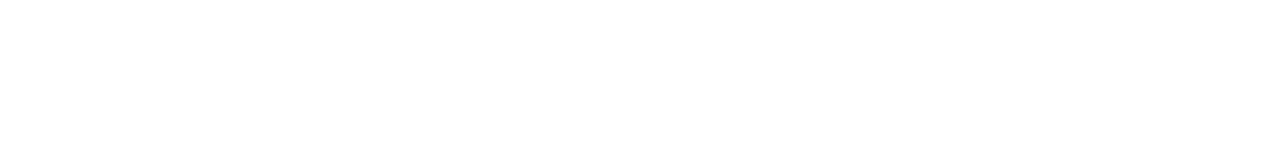
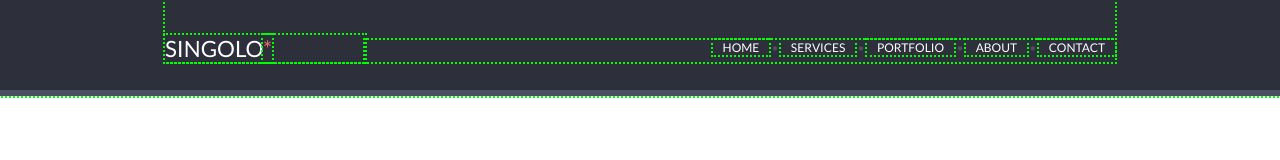
Before and after one commit to HamishWilkinson/289.101, a plain HTML site: page Singolo/index.html in a window 1280 px wide. Drawn offline with Linux system fonts and the light colour scheme.

Commit message:
Top banner done
next step is using photoshop for images

```diff
--- a/Singolo/index.html
+++ b/Singolo/index.html
@@ -3,11 +3,39 @@
 <html lang ="en">
 
     <head>
+
         <meta charset="utf-8">
         <title>Singolo</title>
         <meta name="description" content="A free template created by Marijan Petrovski"
     />
         <link rel="stylesheet" href="styles.css"/>
+
     </head>
 
+
+    <body>
+
+        <div class="header">
+            <div class="nav">
+                <div class="logo">
+                    SINGOLO<span class="salmon">*</span>
+                </div>
+
+                <div class="links">
+                    <a href="#">HOME</a>
+                    &bull;
+                    <a href="#">SERVICES</a>
+                    &bull;
+                    <a href="#">PORTFOLIO</a>
+                    &bull;
+                    <a href="#">ABOUT</a>
+                    &bull;
+                    <a href="#">CONTACT</a>
+                </div>
+            </div>
+
+        </div>
+
+    </body>
+
 </html>
--- a/Singolo/styles.css
+++ b/Singolo/styles.css
@@ -0,0 +1,47 @@
+@import url('https://fonts.googleapis.com/css?family=Lato&display=swap');
+
+* {
+    outline: dotted 2px lime;
+}
+body {
+    background: F2F2F2;
+    margin: 0;
+    font-family: 'lato', sans-serif;
+}
+
+.header {
+    background-color: #2D2F3B;
+    color: white;
+    height: 90px;
+    border-bottom: 6px solid #4B4E61;
+}
+
+.nav {
+    display: grid;
+    grid-template-columns: 200px auto;
+    margin-left: auto;
+    margin-right: auto;
+    max-width: 950px;
+}
+
+.logo {
+    margin-top: 35px;
+    font-size: 1.4rem;
+}
+
+.links {
+    margin-top: 40px;
+    font-size: 0.75rem;
+    text-align: right;
+    color: #4B4E61;
+}
+
+.links a{
+    color: white;
+    padding-left: 10px;
+    padding-right: 10px;
+    text-decoration: none;
+}
+.salmon {
+    color: #F16C65;
+}
```
